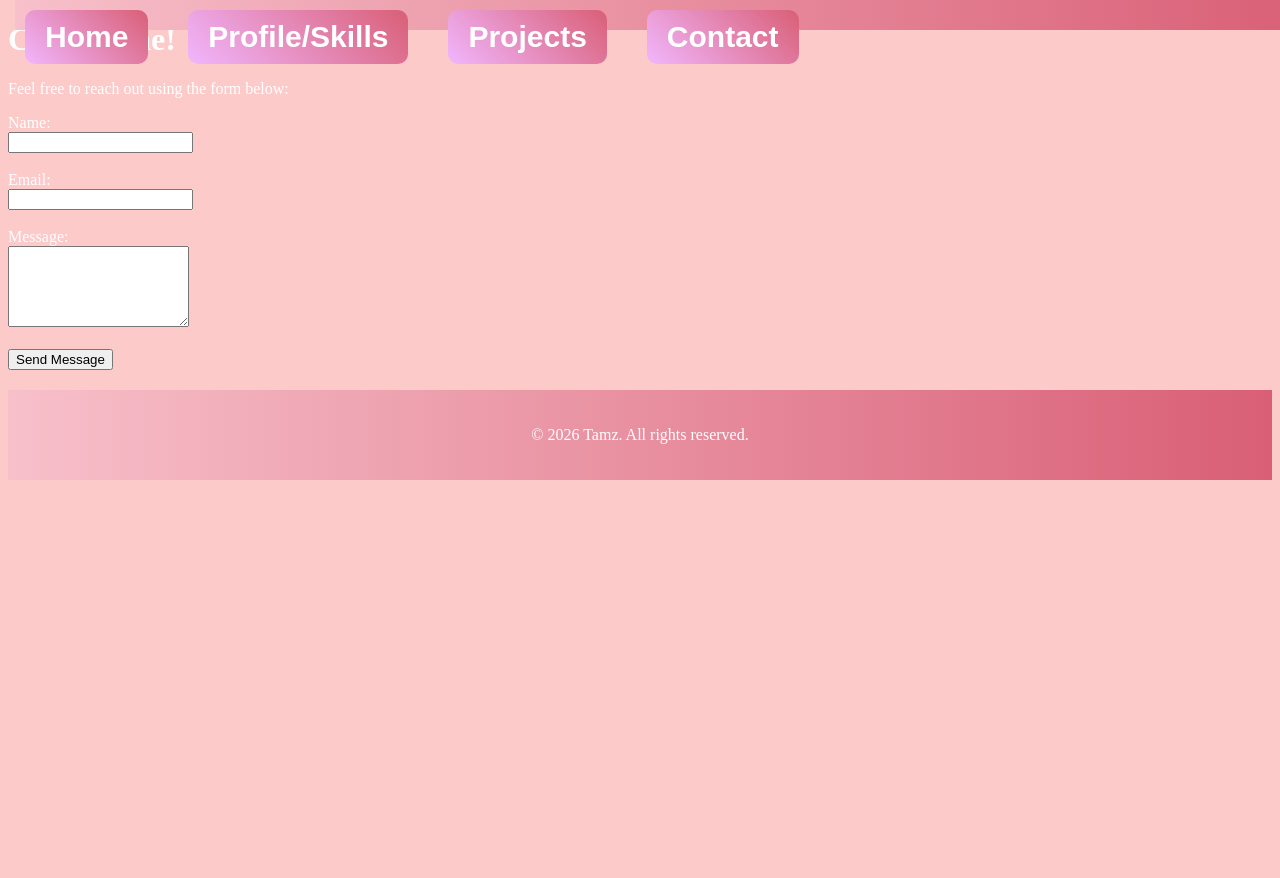
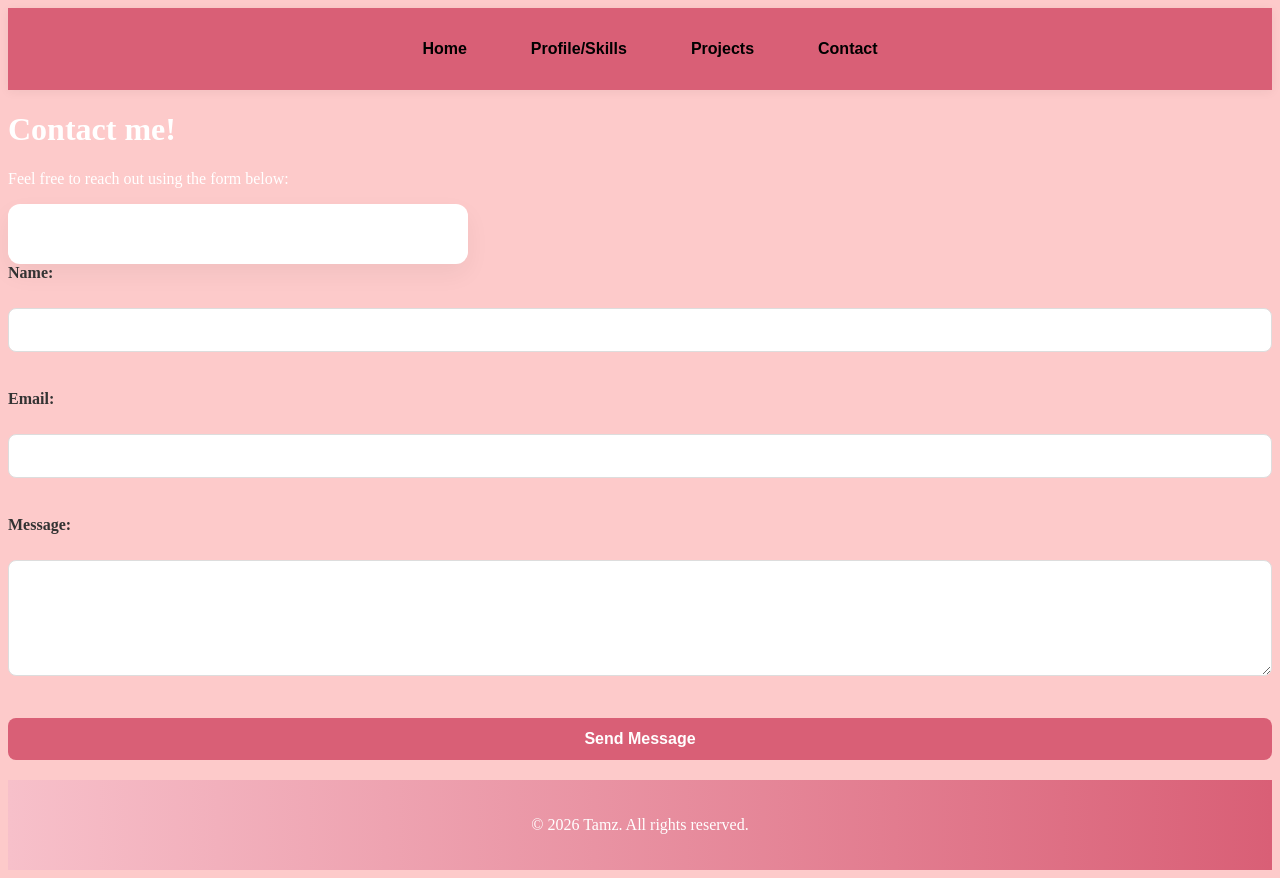
Before and after one commit to Tamz-05/Portfolio_Website, a plain HTML site: page contact.html in a window 1280 px wide. Before the commit the page ends 800 px from the top, so only its background shows below. Drawn offline with Linux system fonts and the light colour scheme.

Commit message:
4th commit

```diff
--- a/contact.html
+++ b/contact.html
@@ -8,10 +8,10 @@
 </head>
 <body>
   <nav class="nav-bar">
-    <a href="index.html"><button class="contact-btn">Home</button></a>
-    <a href="profile.htm"><button class="contact-btn">Profile/Skills</button></a>
-    <a href="projects.html"> <button class="contact-btn">Projects</button></a>
-    <a href="contact.html"><button class="contact-btn">Contact</button></a>
+    <a href="index.html"><button>Home</button></a>
+    <a href="profile.html"><button>Profile/Skills</button></a>
+    <a href="projects.html"> <button>Projects</button></a>
+    <a href="contact.html"><button>Contact</button></a>
    </nav>
 <h1>Contact me!</h1>
 <p>Feel free to reach out using the form below:</p>
@@ -20,8 +20,7 @@
    <label for="name">Name:</label><br>
    <input type="text" id="name"required><br><br>
 
-
-   <label for="email">Email:</label><br>
+    <label for="email">Email:</label><br>
    <input type="email" id="email" required><br><br>
 
    <label for="message">Message:</label><br>
--- a/style.css
+++ b/style.css
@@ -39,86 +39,6 @@ body {
   color: white;
 }
 
-/* NAV LINKS */
-.nav-bar{
-  background:white ;
-  padding: 10px;
-  text-align: center;
-  width: 100%;
-  position: fixed;
-  top: 0;
-  left: 0;
-  z-index:1000 ;
-  height: 10px;
-  line-height: 10px;
-  margin-bottom: 50px;
-   background: linear-gradient(to right, #f7c0ca, #d95f76);
-}
-.nav-bar {
-  margin: 0 15px;
-  text-decoration: none;
-  color: #ccc;
-  font-size: 20px;
-  transition: 0.3s;
-  text-align: center;
-}
-.nav-bar: hover{
-  color:#d95f76;
-
-}
-.nav-bar{
-  font-family:'San Fransisco', sans-serif;
-  font-size: 30px;
-  color:#d95f76;
-  text-align: center;
-}
-.nav-bar {
-  display: flex;
-  gap: 40px;
-  text-align: center;
-}
-
-/* BUTTONS */
-.home-btn {
-  padding: 10px 20px;
-  border: none;
-  border-radius: 10px;
-  background: linear-gradient(45deg, #f1b6fd, #d95f76);
-  color: white;
-  cursor: pointer;
-  font-size:30px;
-  font-weight: bold;
-}
-.profile-btn {
-  padding: 10px 20px;
-  border: none;
-  border-radius: 10px;
-  background: linear-gradient(45deg, #f1b6fd, #d95f76);
-  color: white;
-  cursor: pointer;
-  font-size:30px;
-  font-weight: bold;
-}
-.projects-btn {
-  padding: 10px 20px;
-  border: none;
-  border-radius: 10px;
-  background: linear-gradient(45deg, #f1b6fd, #d95f76);
-  color: white;
-  cursor: pointer;
-  font-size:30px;
-  font-weight: bold;
-}
-.contact-btn {
-  padding: 10px 20px;
-  border: none;
-  border-radius: 10px;
-  background: linear-gradient(45deg, #f1b6fd, #d95f76);
-  color: white;
-  cursor: pointer;
-  font-size:30px;
-  font-weight: bold;
-}
 
 .main-title{
   font-family:'San Fransisco', sans-serif;
@@ -196,3 +116,107 @@ body {
 
     margin-bottom: 10px;
 }
+/*CONTACT*/
+.contact-form {
+    background: white;
+    padding: 30px;
+    border-radius: 12px;
+    box-shadow: 0 10px 25px rgba(0,0,0,0.05); /* Very soft shadow */
+    width: 100%;
+    max-width: 400px;
+}
+
+/* Styling the Labels */
+label {
+    display: block;
+    margin-bottom: 8px;
+    font-weight: 600;
+    color: #333;
+}
+
+/* Styling the Inputs and Textarea */
+input, textarea {
+    width: 100%;
+    padding: 12px;
+    margin-bottom: 20px;
+    border: 1px solid #ddd;
+    border-radius: 8px;
+    font-size: 16px;
+    box-sizing: border-box; /* Crucial: keeps padding inside the width */
+    transition: border-color 0.3s ease;
+}
+
+/* Highlighting the input when clicked */
+input:focus, textarea:focus {
+    outline: none;
+    border-color: #d95f76;
+}
+
+/* The Button */
+button {
+    width: 100%;
+    padding: 12px;
+    background-color: #d95f76;
+    color: white;
+    border: none;
+    border-radius: 8px;
+    font-size: 16px;
+    font-weight: 600;
+    cursor: pointer;
+    transition: background 0.3s ease;
+}
+
+button:hover {
+    background-color: #bd445a;
+}
+
+/*NAVBAR TAKE 2*/
+/* 1. Container for the whole bar */
+.nav-bar {
+    display: flex;
+    justify-content: center;
+    align-items: center;
+    padding: 20px 0;
+    background-color: #d95f76;
+    box-shadow: 0 2px 10px rgba(0,0,0,0.05);
+    position: sticky;
+    top: 0;
+    z-index: 1000;
+}
+
+/* 2. Styling the buttons */
+.nav-bar button {
+    background-color: transparent;
+    color: #000000;
+    border: 2px solid transparent;
+    padding: 10px 20px;
+    margin: 0 10px;
+    font-size: 16px;
+    font-weight: 600;
+    cursor: pointer;
+    border-radius: 8px; /* Rounded corners */
+    transition: all 0.3s ease; /* Smooth color change */
+}
+
+/* 3. Hover effects */
+.nav-bar button:hover {
+    color: #d95f76;
+    background-color: #f0f7ff;
+}
+
+/* 4. Special styling for the "Contact" button */
+.contact-btn {
+    background-color: #d83452;
+    color: white;
+    border: none;
+}
+
+.contact-btn:hover {
+    background-color: #d83452;
+    transform: scale(1.05); /* Slightly grows when hovered */
+}
+
+/* 5. Clean up the links */
+.nav-bar a {
+    text-decoration: none;
+}
```
Also changed, not shown: index.html (+4 -4 lines), profile.html (+6 -7 lines), projects.html (+6 -6 lines).
